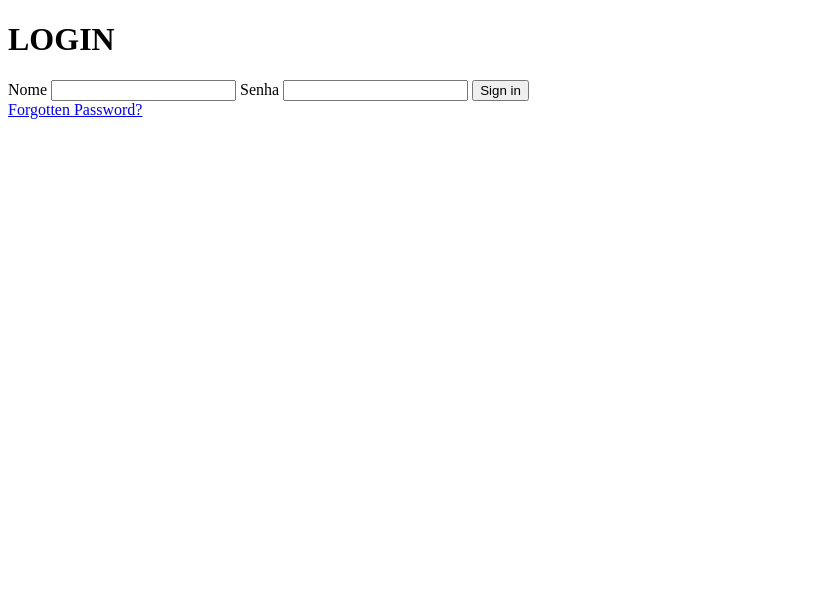
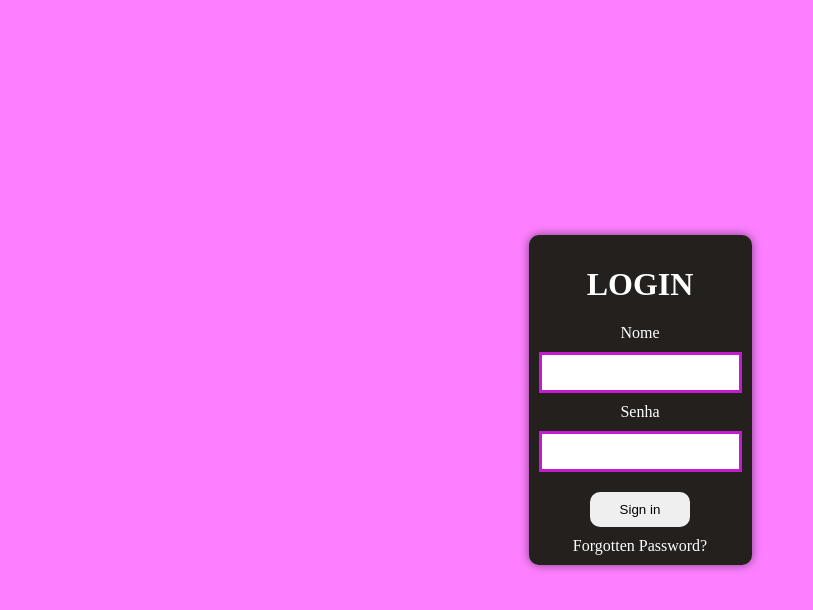
Before and after one commit to Ferdinand-Christ/P-ginas-web-, a plain HTML site: page login_roxo_preto.html in a window 1280 px wide. Shown: the whole page, without its empty margins (0-813 px from the left). Drawn offline with Linux system fonts and the light colour scheme.

Commit message:
Atualizar o login_roxo_preto.html

```diff
--- a/login_roxo_preto.html
+++ b/login_roxo_preto.html
@@ -4,6 +4,8 @@
 <head>
   <meta charset="UTF-8">
   <meta name="viewport" content="width=device-width, initial-scale=1">
+  <link rel="stylesheet" href="/login_roxo_preto.css" type="text/css" media="all" />
+
   <title>Black Input</title>
 </head>
 
```
